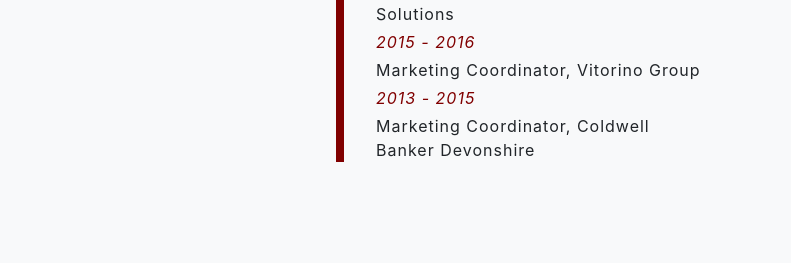
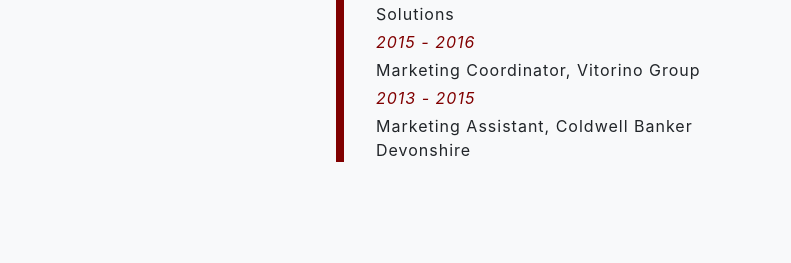
Before and after one commit to jgturner1979/MyPortfolio, a website with bundled scripts: page index.html in a window 1280 px wide. Shown: the part 1677-1940 px from the top of the page, 489-1280 px from the left. Built offline with nearby package versions, Linux system fonts and the light colour scheme.

Commit message:
corrected job title

```diff
--- a/index.html
+++ b/index.html
@@ -113,7 +113,7 @@
               <p class="workExp-job">Marketing Coordinator, Vitorino
                 Group</p>
               <p class="workExp-date">2013 - 2015</p>
-              <p class="workExp-job">Marketing Coordinator, Coldwell
+              <p class="workExp-job">Marketing Assistant, Coldwell
                 Banker Devonshire</p>
 
             </p>
```
